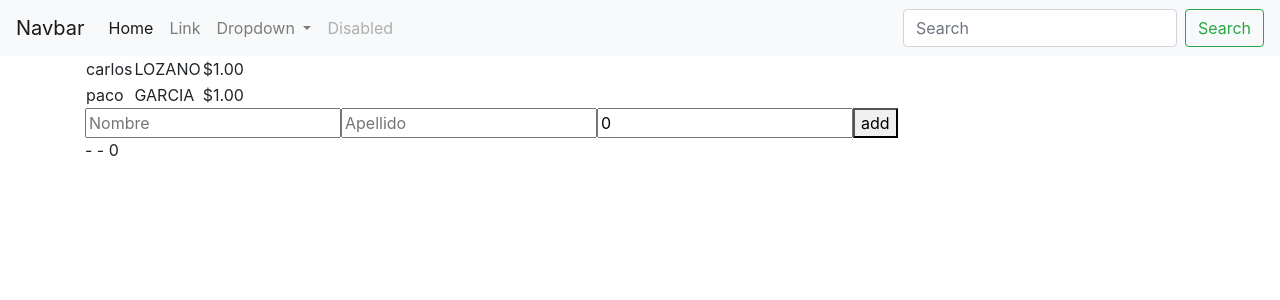
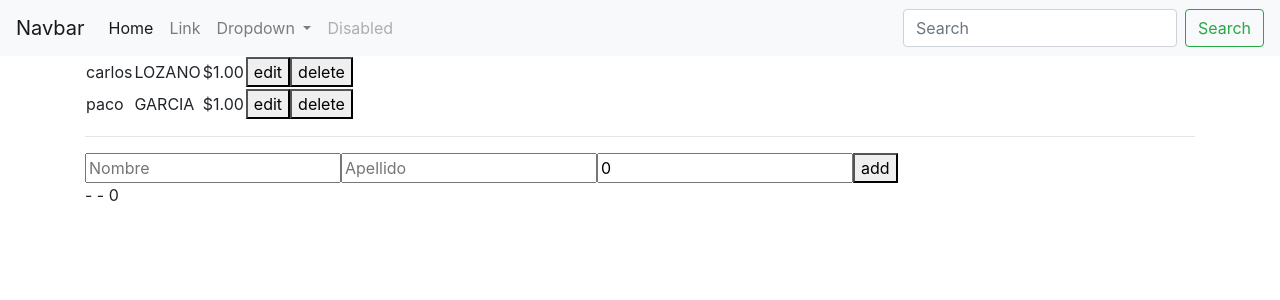
Before and after one commit to cmlozanos/gs-angular11-paco, an Angular app: page / in a window 1280 px wide. Shown: the top 300 px of the page. Built offline with nearby package versions, Linux system fonts and the light colour scheme.

Commit message:
Update user-list.component.html
add edit and delete button

```diff
--- a/src/app/components/users/user-list/user-list.component.html
+++ b/src/app/components/users/user-list/user-list.component.html
@@ -11,7 +11,12 @@
         <td>{{ u.name | lowercase}}</td>
         <td>{{ u.lastname | uppercase}}</td>
         <td>{{ u.salary | currency }}</td>
+        <td>
+          <button>edit</button>
+          <button>delete</button>
+        </td>
     </tr>
 </table>
+<hr>
 <!-- <button onclick="add()">add</button> -->
 <app-add-user></app-add-user>
```
